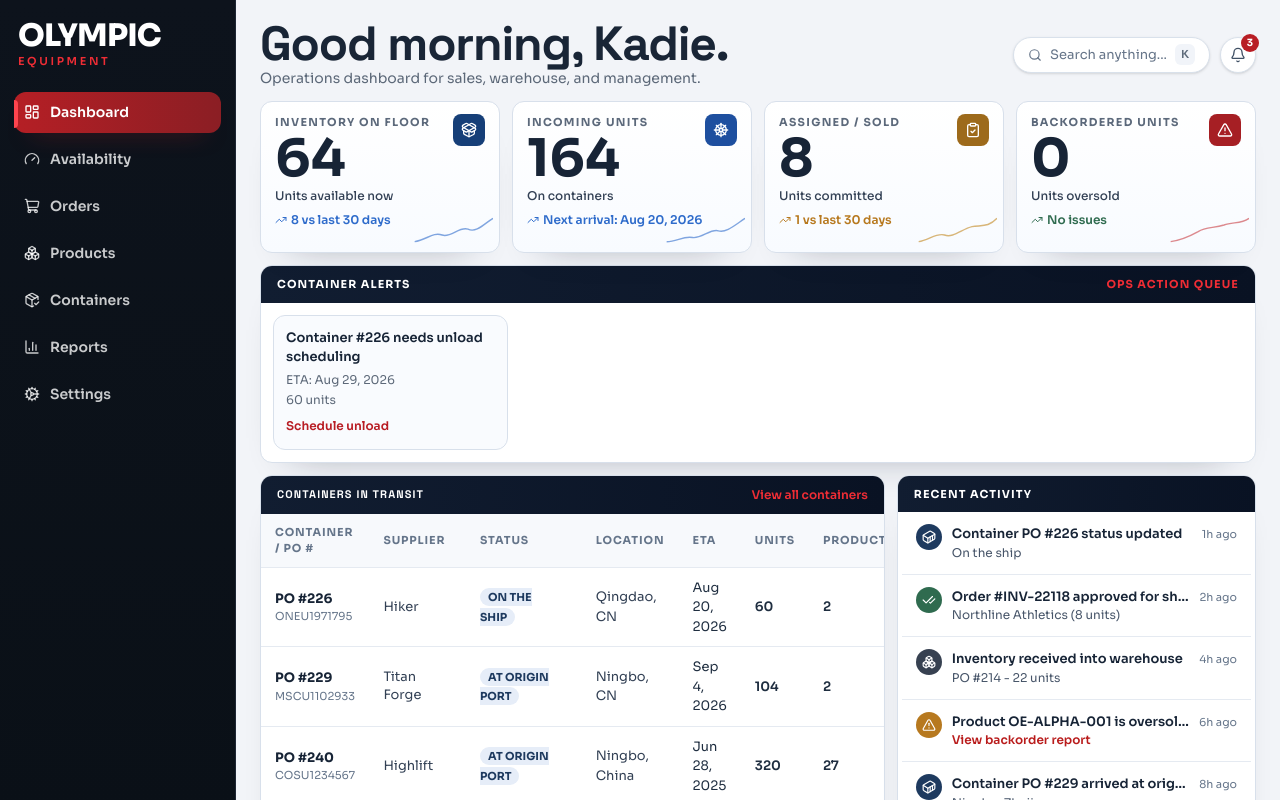
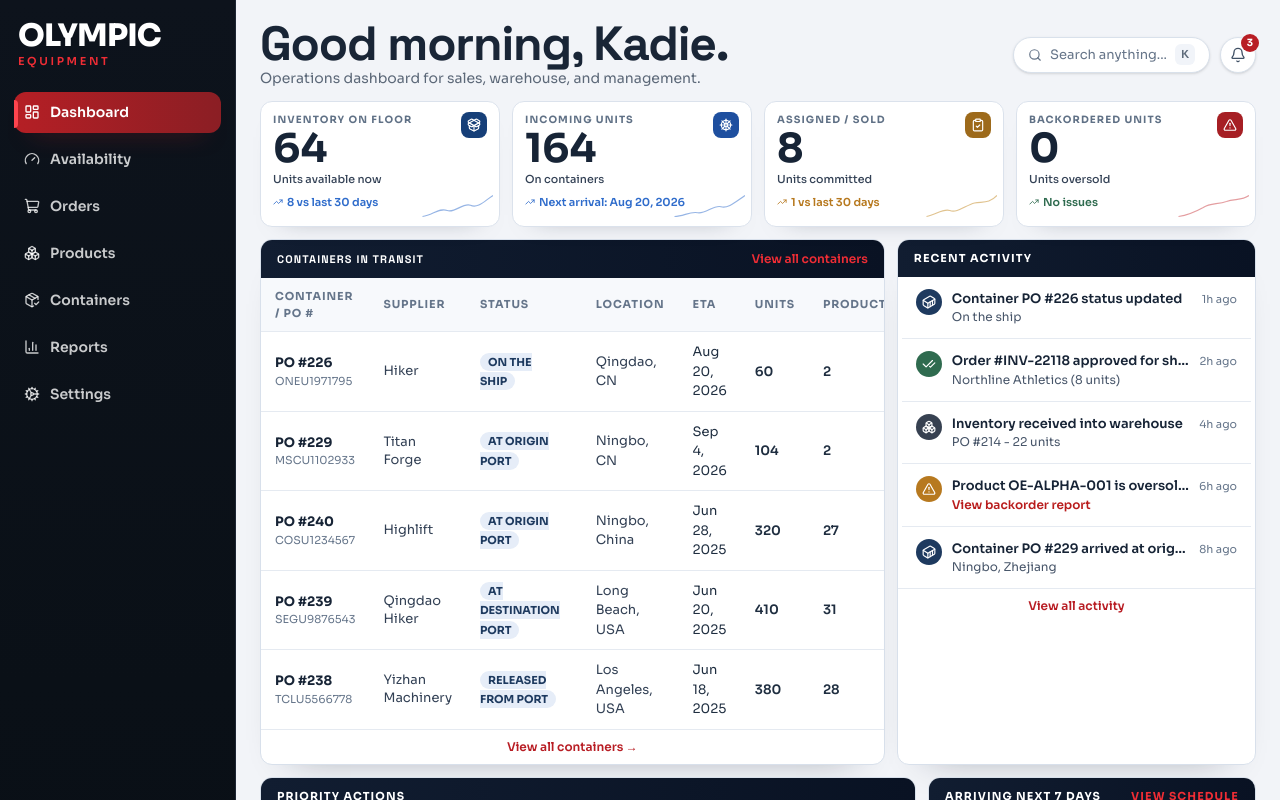
Before and after one commit to kadieharrett223-cloud/inventory-app, a Next.js app: page / in a window 1280 px wide. Shown: the top 800 px of the page. Built offline with nearby package versions, Linux system fonts and the light colour scheme.

Commit message:
Remove container alerts and compact KPI cards

```diff
--- a/src/app/page.tsx
+++ b/src/app/page.tsx
@@ -2,7 +2,7 @@ import Link from "next/link";
 import type { ComponentType } from "react";
 import { AlertTriangle, Bell, Boxes, CheckCheck, ClipboardCheck, Container, PackageOpen, Search, ShipWheel, TrendingUp } from "lucide-react";
 import { computeProductAvailability, deriveAssignmentsFromApprovedInvoices, isContainerReceived, isInvoiceEligibleForWarehouse } from "@/lib/inventory-core";
-import { containerShipments, containerUnloadPlans, customerInvoices, erpProducts } from "@/lib/inventory-data";
+import { containerShipments, customerInvoices, erpProducts } from "@/lib/inventory-data";
 
 function shortDate(dateString: string) {
   const date = new Date(dateString);
@@ -15,16 +15,6 @@ function chartPath(index: number) {
   if (index === 1) return "M2 30 C 14 30, 22 23, 33 25 C 43 27, 55 14, 64 17 C 73 20, 84 10, 96 2";
   if (index === 2) return "M2 30 C 14 28, 24 19, 33 22 C 43 26, 54 15, 66 12 C 77 10, 86 13, 96 2";
   return "M2 30 C 16 28, 26 23, 35 18 C 44 12, 54 14, 66 10 C 76 6, 87 9, 96 2";
-}
-
-function daysUntil(dateText: string) {
-  const target = new Date(dateText);
-  if (Number.isNaN(target.getTime())) return Number.POSITIVE_INFINITY;
-
-  const now = new Date();
-  const from = new Date(now.getFullYear(), now.getMonth(), now.getDate()).getTime();
-  const to = new Date(target.getFullYear(), target.getMonth(), target.getDate()).getTime();
-  return Math.round((to - from) / (1000 * 60 * 60 * 24));
 }
 
 function statusTone(status: string) {
@@ -203,73 +193,6 @@ export default function Home() {
     },
   ];
 
-  const containerAlerts = containerShipments
-    .filter((container) => !isContainerReceived(container))
-    .flatMap((container) => {
-      const plan = containerUnloadPlans.find((entry) => entry.containerId === container.id);
-      const etaDays = daysUntil(container.portDate);
-      const totalUnits = container.items.reduce((sum, item) => sum + item.qty, 0);
-      const alerts: Array<{ id: string; title: string; eta: string; units: number; action: string; href: string }> = [];
-
-      if (etaDays >= 0 && etaDays <= 7) {
-        alerts.push({
-          id: `${container.id}-arriving-week`,
-          title: `Container #${container.poNumber} arriving in next 7 days`,
-          eta: shortDate(container.portDate),
-          units: totalUnits,
-          action: "Review arrival plan",
-          href: `/containers/${container.id}`,
-        });
-      }
-
-      if (!plan?.scheduledUnloadDate) {
-        alerts.push({
-          id: `${container.id}-needs-unload`,
-          title: `Container #${container.poNumber} needs unload scheduling`,
-          eta: shortDate(container.deliveryDate || container.portDate),
-          units: totalUnits,
-          action: "Schedule unload",
-          href: `/containers/${container.id}`,
-        });
-      }
-
-      if (container.status === "Released from port" && !plan?.scheduledUnloadDate) {
-        alerts.push({
-          id: `${container.id}-released-no-delivery`,
-          title: `Container #${container.poNumber} released from port and not scheduled for warehouse delivery`,
-          eta: shortDate(container.portDate),
-          units: totalUnits,
-          action: "Set delivery date",
-          href: `/containers/${container.id}`,
-        });
-      }
-
-      if (etaDays === 0) {
-        alerts.push({
-          id: `${container.id}-arriving-today`,
-          title: `Container #${container.poNumber} arriving today`,
-          eta: "Today",
-          units: totalUnits,
-          action: "Prepare receiving dock",
-          href: `/containers/${container.id}`,
-        });
-      }
-
-      if (plan?.status === "Ready to Unload") {
-        alerts.push({
-          id: `${container.id}-ready-unload`,
-          title: `Container #${container.poNumber} ready to unload`,
-          eta: plan.scheduledUnloadDate ? shortDate(plan.scheduledUnloadDate) : shortDate(container.deliveryDate),
-          units: totalUnits,
-          action: "Start unload",
-          href: `/containers/${container.id}`,
-        });
-      }
-
-      return alerts;
-    })
-    .slice(0, 4);
-
   return (
     <section className="space-y-3">
       <header className="flex flex-wrap items-center justify-between gap-3">
@@ -296,53 +219,28 @@ export default function Home() {
         {kpiCards.map((card, index) => {
           const Icon = card.icon;
           return (
-            <article key={card.title} className="relative min-h-[152px] overflow-hidden rounded-xl border border-[#d8e0eb] bg-[linear-gradient(180deg,#ffffff_0%,#f8fbff_100%)] px-3.5 py-3 shadow-[0_20px_38px_-32px_rgba(15,23,42,0.45)]">
+            <article key={card.title} className="relative min-h-[126px] overflow-hidden rounded-xl border border-[#dbe2ec] bg-white px-3 py-2.5 shadow-[0_12px_26px_-24px_rgba(15,23,42,0.5)]">
               <div className="flex items-start justify-between gap-3">
                 <div>
-                  <p className="text-[11px] font-bold uppercase tracking-[0.12em] text-[#5c697b]">{card.title}</p>
-                  <p className="mt-0.5 text-[52px] font-bold leading-none text-[#172436]">{card.value}</p>
-                  <p className="mt-0.5 text-[12px] font-medium text-[#334155]">{card.sub}</p>
+                  <p className="text-[10px] font-bold uppercase tracking-[0.11em] text-[#607186]">{card.title}</p>
+                  <p className="mt-0.5 text-[40px] font-bold leading-none text-[#172436]">{card.value}</p>
+                  <p className="mt-0.5 text-[11px] font-medium text-[#334155]">{card.sub}</p>
                 </div>
-                <div className={`rounded-lg p-2 text-white ${card.iconBg}`}>
-                  <Icon className="h-4 w-4" />
+                <div className={`rounded-lg p-1.5 text-white ${card.iconBg}`}>
+                  <Icon className="h-3.5 w-3.5" />
                 </div>
               </div>
-              <p className={`mt-1.5 inline-flex items-center gap-1 text-[12px] font-semibold ${card.tone}`}>
-                <TrendingUp className="h-3 w-3" />
+              <p className={`mt-1.5 inline-flex items-center gap-1 text-[11px] font-semibold ${card.tone}`}>
+                <TrendingUp className="h-2.5 w-2.5" />
                 {card.trend}
               </p>
-              <svg viewBox="0 0 96 32" className="pointer-events-none absolute bottom-1.5 right-1.5 h-8 w-20 opacity-60" fill="none" strokeWidth="1.7">
+              <svg viewBox="0 0 96 32" className="pointer-events-none absolute bottom-1.5 right-1.5 h-7 w-18 opacity-50" fill="none" strokeWidth="1.55">
                 <path d={chartPath(index)} className={card.chartStroke} />
               </svg>
             </article>
           );
         })}
       </div>
-
-      <section className="overflow-hidden rounded-xl border border-[#d8e0eb] bg-white shadow-[0_20px_38px_-32px_rgba(15,23,42,0.45)]">
-        <div className="flex items-center justify-between bg-[linear-gradient(90deg,#111d31_0%,#091223_100%)] px-4 py-2.5 text-[11px] font-bold uppercase tracking-[0.1em] text-white">
-          <span>Container Alerts</span>
-          <span className="text-[11px] text-[#ef2d35]">Ops action queue</span>
-        </div>
-        <div className="grid gap-2.5 p-3 md:grid-cols-2 xl:grid-cols-4">
-          {containerAlerts.length > 0 ? (
-            containerAlerts.map((alert) => (
-              <article key={alert.id} className="rounded-xl border border-[#d8e0eb] bg-[#f9fbfe] p-3">
-                <p className="text-[13px] font-semibold text-[#172436]">{alert.title}</p>
-                <p className="mt-1 text-[12px] text-[#5c6878]">ETA: {alert.eta}</p>
-                <p className="mt-0.5 text-[12px] text-[#5c6878]">{alert.units} units</p>
-                <Link href={alert.href} className="mt-2 inline-flex text-[12px] font-semibold text-[#b81d24] hover:underline">
-                  {alert.action}
-                </Link>
-              </article>
-            ))
-          ) : (
-            <p className="col-span-full rounded-xl border border-dashed border-[#d8e0eb] px-3 py-5 text-center text-[13px] text-[#5c6878]">
-              No container action alerts right now.
-            </p>
-          )}
-        </div>
-      </section>
 
       <div className="grid gap-3 xl:grid-cols-[2fr_1.15fr]">
         <section className="overflow-hidden rounded-xl border border-[#d8e0eb] bg-white shadow-[0_20px_38px_-32px_rgba(15,23,42,0.45)]">
```
